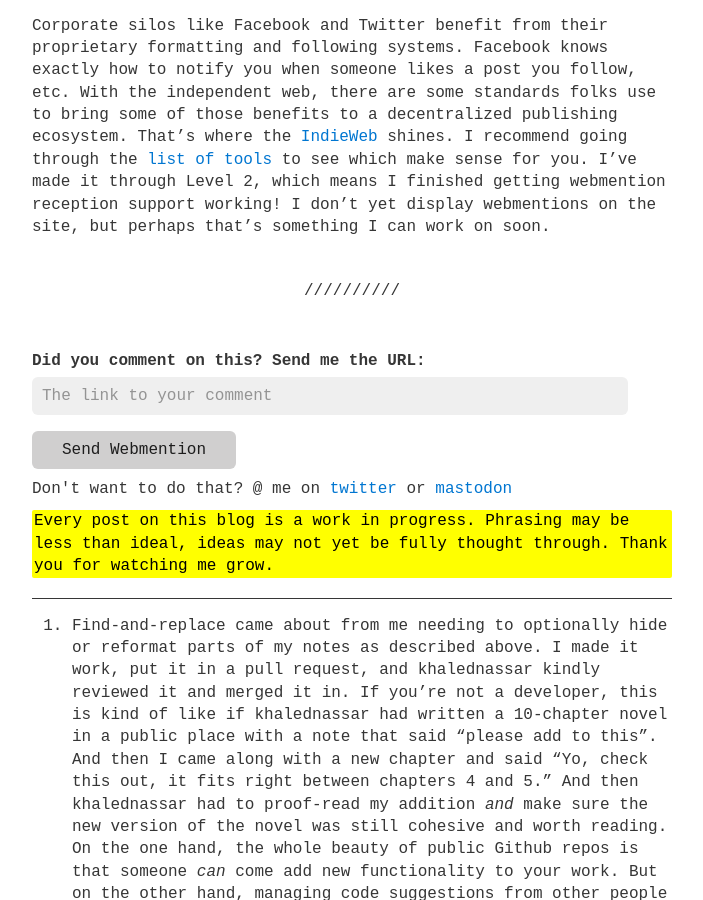
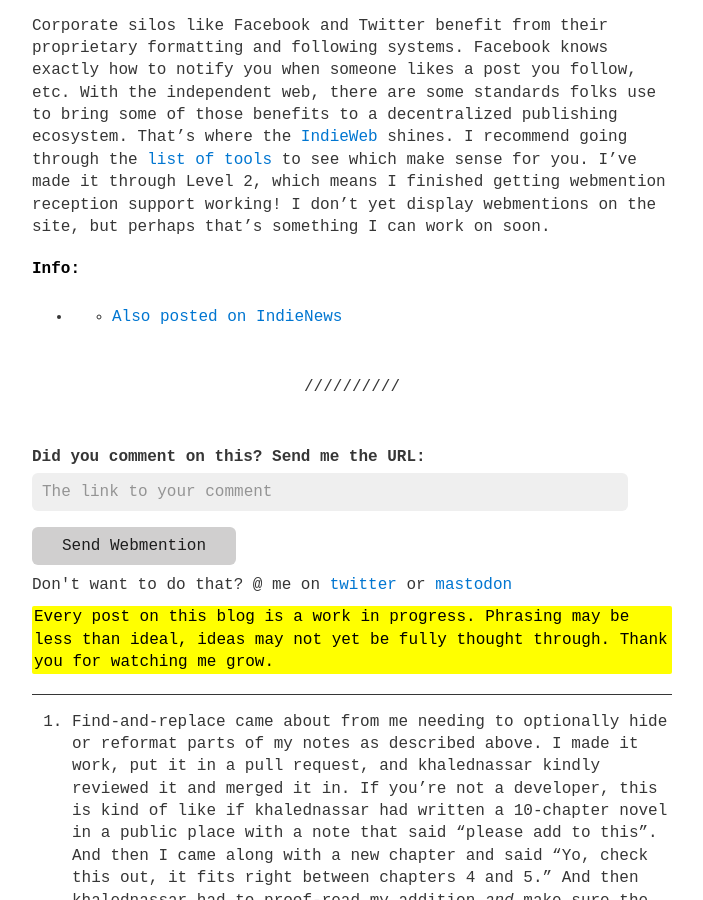
Before and after one commit to person-al/person-al.github.io, a Jekyll site: the page built from _posts/2022-05-08-🌳-how-i-publish-my-zettelkasten.md, in a window 1280 px wide and 900 px high, scrolled down 6774 px. Shown: the whole window, without its empty margins (288-991 px from the left). Built offline with Jekyll 4.4.1, drawn with Linux system fonts in a browser that asks for light colours.

Commit message:
adding indienews syndicate link

```diff
--- a/_posts/2022-05-08-🌳-how-i-publish-my-zettelkasten.md
+++ b/_posts/2022-05-08-🌳-how-i-publish-my-zettelkasten.md
@@ -129,3 +129,6 @@ It takes some understanding of regexes to properly use the find-replace feature,
 By posting a blog, you're already part of [IndieWeb](https://indieweb.org/)! IndieWeb is a decentralized consortium of personally-owned blogs. It's a community dedicated to helping you own and manage your content.
 
 Corporate silos like Facebook and Twitter benefit from their proprietary formatting and following systems. Facebook knows exactly how to notify you when someone likes a post you follow, etc. With the independent web, there are some standards folks use to bring some of those benefits to a decentralized publishing ecosystem. That's where the [IndieWeb](https://indieweb.org/) shines. I recommend going through the [list of tools](https://indiewebify.me/) to see which make sense for you. I've made it through Level 2, which means I finished getting webmention reception support working!  I don't yet display webmentions on the site, but perhaps that's something I can work on soon.
+
+**Info:**
+- - <a href="https://news.indieweb.org/en" class="u-syndication">Also posted on IndieNews</a>
```
